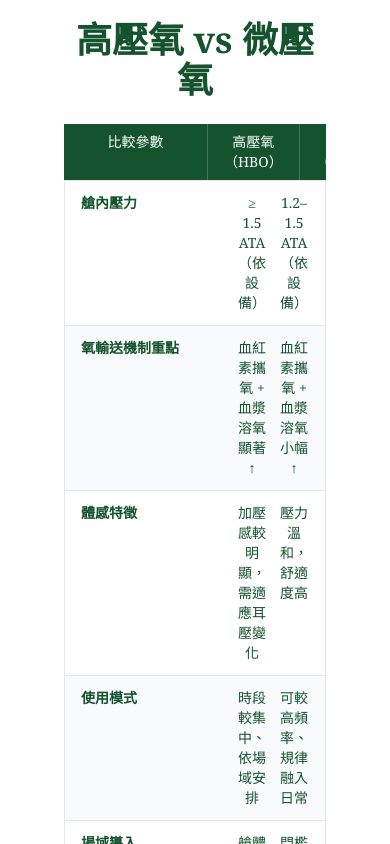
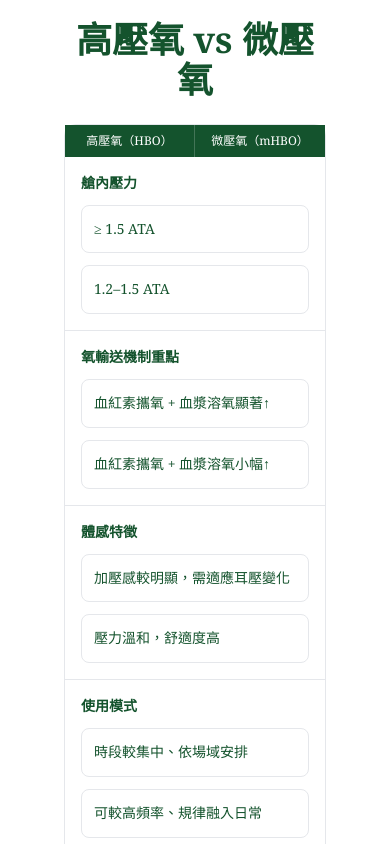
Before and after one commit to frankfu88/bdb, a Next.js app: page / in a window 390 px wide. Shown: the part 4320-5164 px from the top of the page. Built offline with nearby package versions, Linux system fonts and the light colour scheme.

Commit message:
首頁比較表mobile rwd調整

```diff
--- a/src/app/page.tsx
+++ b/src/app/page.tsx
@@ -7,7 +7,7 @@ import ContactSection from '@/components/ContactSection';
 type CompareRow = [string, string, string];
 
 const COMPARISON: CompareRow[] = [
-  ['艙內壓力', '≥ 1.5 ATA（依設備）', '1.2–1.5 ATA（依設備）'],
+  ['艙內壓力', '≥ 1.5 ATA', '1.2–1.5 ATA'],
   ['氧輸送機制重點', '血紅素攜氧 + 血漿溶氧顯著↑', '血紅素攜氧 + 血漿溶氧小幅↑'],
   ['體感特徵', '加壓感較明顯，需適應耳壓變化', '壓力溫和，舒適度高'],
   ['使用模式', '時段較集中、依場域安排', '可較高頻率、規律融入日常'],
@@ -124,23 +124,41 @@ export default function HomePage() {
             高壓氧 vs 微壓氧
           </h2>
 
-          {/* 手機版：表頭 + 卡片式三欄 */}
+          {/* 手機版：每個參數一張卡，內含 HBO / mHBO 對照 */}
           <div className="md:hidden text-green-900">
-            <div className="grid grid-cols-[9rem,1fr,1fr] bg-green-900 text-white overflow-hidden">
-              <div className="px-4 py-2 text-sm text-center border-r border-white/20">比較參數</div>
-              <div className="px-4 py-2 text-sm text-center border-r border-white/20">高壓氧（HBO）</div>
-              <div className="px-4 py-2 text-sm text-center">微壓氧（mHBO）</div>
-            </div>
-            <div className="divide-y divide-gray-200 border border-gray-200 overflow-hidden">
-              {COMPARISON.map(([k, h, m], i) => (
-                <div key={k} className={i % 2 ? 'bg-gray-50' : 'bg-white'}>
-                  <div className="grid grid-cols-[9rem,1fr,1fr] gap-3 px-4 py-3">
-                    <div className="text-sm font-semibold text-green-900">{k}</div>
-                    <div className="text-sm text-green-900 break-words text-center">{h}</div>
-                    <div className="text-sm text-green-900 break-words text-center">{m}</div>
-                  </div>
-                </div>
-              ))}
+            <div className="rounded-xl border border-gray-200 overflow-visible">
+              {/* 上方固定顯示兩個對照標籤 */}
+              <div className="grid grid-cols-2 text-center bg-green-900 text-white text-xs font-serif">
+                <div className="py-2 border-r border-white/20">高壓氧（HBO）</div>
+                <div className="py-2">微壓氧（mHBO）</div>
+              </div>
+
+              <ul className="divide-y divide-gray-200">
+                {COMPARISON.map(([label, hbo, mhbo]) => (
+                  <li key={label} className="p-4">
+                    {/* 參數名稱 */}
+                    <div className="font-serif font-semibold text-sm mb-3">
+                      {label}
+                    </div>
+
+                    {/* 內容：<420px 單欄直排；≥420px 兩欄並排 */}
+                    <div className="grid grid-cols-1 min-[420px]:grid-cols-2 gap-3">
+                      {/* HBO */}
+                      <div className="min-w-0 rounded-lg border border-gray-200 p-3">
+                        <div className="text-sm leading-relaxed break-words">
+                          {hbo}
+                        </div>
+                      </div>
+                      {/* mHBO */}
+                      <div className="min-w-0 rounded-lg border border-gray-200 p-3">
+                        <div className="text-sm leading-relaxed break-words">
+                          {mhbo}
+                        </div>
+                      </div>
+                    </div>
+                  </li>
+                ))}
+              </ul>
             </div>
           </div>
 
--- a/src/components/pet/MainContent.tsx
+++ b/src/components/pet/MainContent.tsx
@@ -62,7 +62,7 @@ export default function MainContent() {
       title: '近紅外光（700–1,100 nm）',
       points: [
         '深層穿透：波段較長，穿透可達皮下與部分肌肉組織，強化局部微循環與氧合。',
-        '訊號調節：涉及 ROS/NO 訊號，與舒緩僵硬、支持恢復相關（一般性科普）。',
+        '訊號調節：涉及 ROS/NO 訊號，與舒緩僵硬、支持恢復相關。',
         '安全注意：避免直視光源、依指引設定能量密度與時間；合併紅光常見於恢復型方案。',
       ],
     },
@@ -165,7 +165,6 @@ export default function MainContent() {
             </div>
           </div>
         </div>
-
       </div>
 
       {/* ===== 三種光療說明 ===== */}
```
Lines whose indentation alone changed are shown as unchanged.
